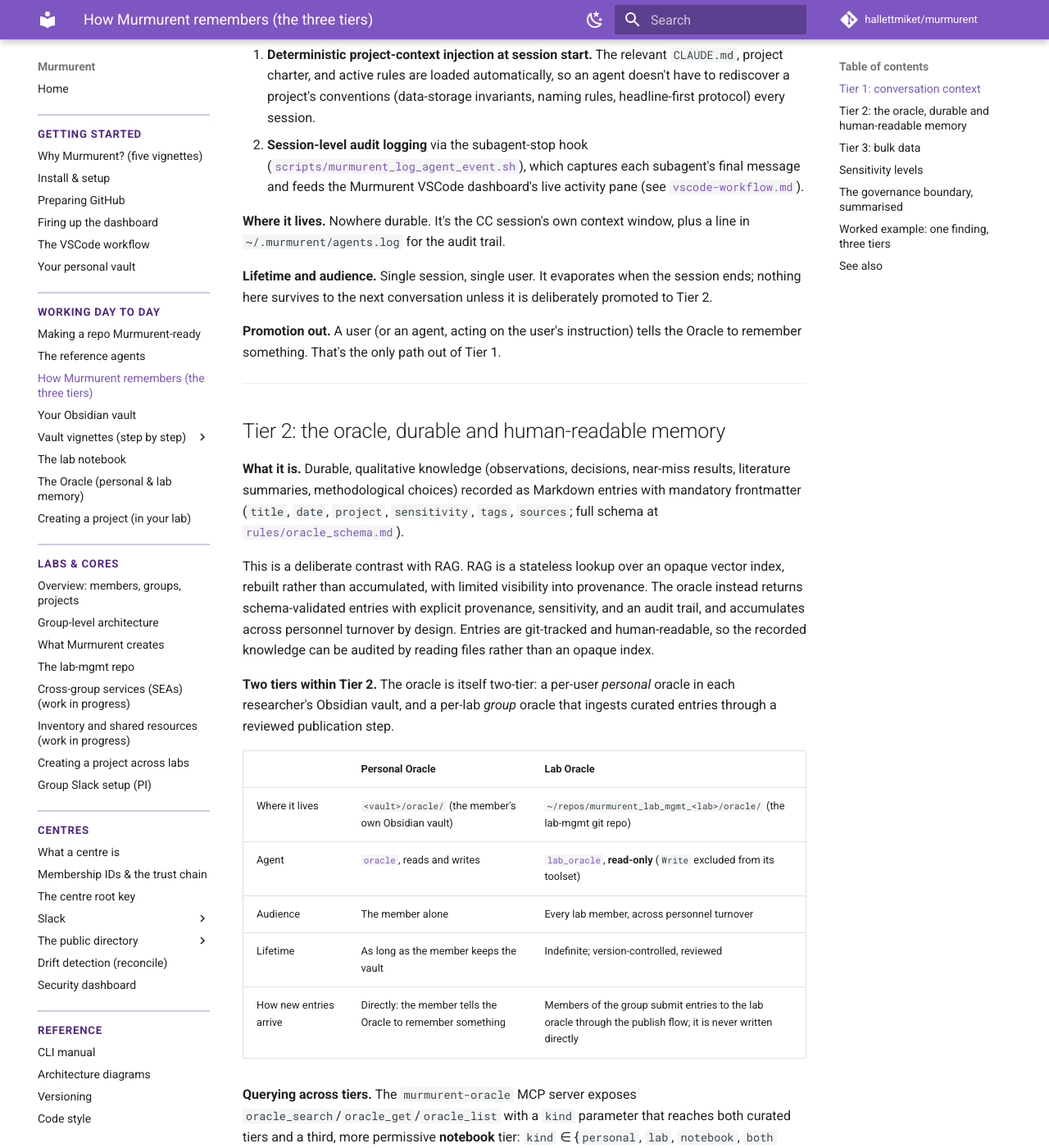
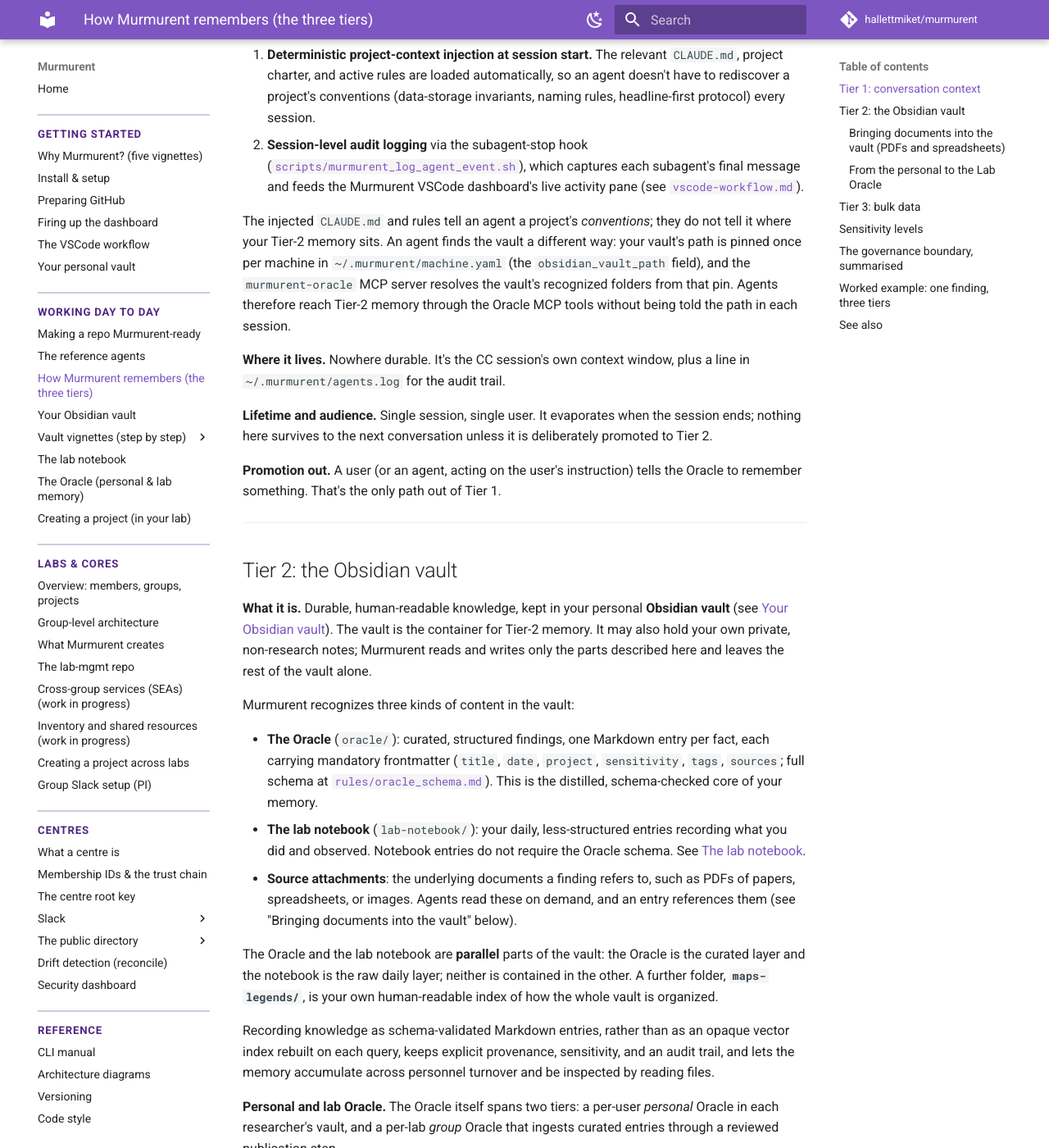
Before and after one commit to hallettmiket/murmurent, an MkDocs documentation site: the page built from docs/memory.md, in a window 1280 px wide and 1400 px high, scrolled down 582 px. Shown: the whole window at 82% size. Built offline with MkDocs 1.6.1 and Material for MkDocs 9.7.7, drawn with Linux system fonts in a browser that asks for light colours; comment, search, counter and statistics services are not loaded; some of the changed text lies outside the part shown.

Commit message:
docs: straighten out the vault / Oracle / notebook model (Tier 2)
Tier 2 is the Obsidian vault, not "the oracle". Reframe memory.md so the
vault is the container and the Oracle, the lab notebook, and source
attachments are parallel parts of it (the Oracle is the curated layer,
the notebook the raw daily layer; neither contains the other), with
maps-legends as the vault's index.

- memory.md: rename Tier 2 to "the Obsidian vault"; describe the three
  kinds of recognized content; answer how an agent finds the vault (the
  machine.yaml obsidian_vault_path pin, resolved by the oracle MCP);
  add a "Bringing documents into the vault (PDFs and spreadsheets)"
  subsection describing how the third content type is stored and read;
  make personal->lab promotion its own subsection.
- vault-setup.md: add the source-documents convention, cross-linked to
  memory.md.
- ready_vs_projects.md: define "repo" (a git repository under ~/repos/).
- remove GitHub-issue references from a reference manual: obsidian-usage.md
  ("issue #25") and versioning.md ("issue #24").

Co-Authored-By: Claude Opus 4.8 <noreply@anthropic.com>

```diff
--- a/docs/memory.md
+++ b/docs/memory.md
@@ -7,7 +7,7 @@ vector index. Murmurent instead separates memory into three explicit
 tiers, each with its own representation, access pattern, and
 governance.
 
-Those three tiers, **conversation context**, **the oracle**, and
+Those three tiers, **conversation context**, **the vault**, and
 **bulk data**, map onto three different places on disk, three different
 audiences, and three different sets of rules about who can write what. This page walks
 through each tier, how information moves between them, and the
@@ -34,6 +34,14 @@ interface. Murmurent adds two things on top of it:
    Murmurent VSCode dashboard's live activity pane (see
    [`vscode-workflow.md`](vscode-workflow.md)).
 
+The injected `CLAUDE.md` and rules tell an agent a project's *conventions*;
+they do not tell it where your Tier-2 memory sits. An agent finds the vault
+a different way: your vault's path is pinned once per machine in
+`~/.murmurent/machine.yaml` (the `obsidian_vault_path` field), and the
+`murmurent-oracle` MCP server resolves the vault's recognized folders from
+that pin. Agents therefore reach Tier-2 memory through the Oracle MCP tools
+without being told the path in each session.
+
 **Where it lives.** Nowhere durable. It's the CC session's own context
 window, plus a line in `~/.murmurent/agents.log` for the audit trail.
 
@@ -47,27 +55,42 @@ path out of Tier 1.
 
 ---
 
-## Tier 2: the oracle, durable and human-readable memory
+## Tier 2: the Obsidian vault
 
-**What it is.** Durable, qualitative knowledge (observations,
-decisions, near-miss results, literature summaries, methodological
-choices) recorded as Markdown entries with mandatory frontmatter
-(`title`, `date`, `project`, `sensitivity`, `tags`, `sources`; full
-schema at
-[`rules/oracle_schema.md`](https://github.com/hallettmiket/murmurent/blob/main/rules/oracle_schema.md)).
+**What it is.** Durable, human-readable knowledge, kept in your personal
+**Obsidian vault** (see [Your Obsidian vault](obsidian-usage.md)). The vault
+is the container for Tier-2 memory. It may also hold your own private,
+non-research notes; Murmurent reads and writes only the parts described
+here and leaves the rest of the vault alone.
 
-This is a deliberate contrast with RAG. RAG is a stateless lookup over
-an opaque vector index, rebuilt rather than accumulated, with limited
-visibility into provenance. The oracle instead returns schema-validated
-entries with explicit provenance, sensitivity, and an audit trail, and
-accumulates across personnel turnover by design. Entries are
-git-tracked and human-readable, so the recorded knowledge can be
-audited by reading files rather than an opaque index.
+Murmurent recognizes three kinds of content in the vault:
 
-**Two tiers within Tier 2.** The oracle is itself two-tier: a per-user
-*personal* oracle in each researcher's Obsidian vault, and a per-lab
-*group* oracle that ingests curated entries through a reviewed
-publication step.
+- **The Oracle** (`oracle/`): curated, structured findings, one Markdown
+  entry per fact, each carrying mandatory frontmatter (`title`, `date`,
+  `project`, `sensitivity`, `tags`, `sources`; full schema at
+  [`rules/oracle_schema.md`](https://github.com/hallettmiket/murmurent/blob/main/rules/oracle_schema.md)).
+  This is the distilled, schema-checked core of your memory.
+- **The lab notebook** (`lab-notebook/`): your daily, less-structured
+  entries recording what you did and observed. Notebook entries do not
+  require the Oracle schema. See [The lab notebook](lab_notebook_guide.md).
+- **Source attachments**: the underlying documents a finding refers to,
+  such as PDFs of papers, spreadsheets, or images. Agents read these on
+  demand, and an entry references them (see "Bringing documents into the
+  vault" below).
+
+The Oracle and the lab notebook are **parallel** parts of the vault: the
+Oracle is the curated layer and the notebook is the raw daily layer;
+neither is contained in the other. A further folder, **`maps-legends/`**, is
+your own human-readable index of how the whole vault is organized.
+
+Recording knowledge as schema-validated Markdown entries, rather than as an
+opaque vector index rebuilt on each query, keeps explicit provenance,
+sensitivity, and an audit trail, and lets the memory accumulate across
+personnel turnover and be inspected by reading files.
+
+**Personal and lab Oracle.** The Oracle itself spans two tiers: a per-user
+*personal* Oracle in each researcher's vault, and a per-lab *group* Oracle
+that ingests curated entries through a reviewed publication step.
 
 | | Personal Oracle | Lab Oracle |
 |---|---|---|
@@ -94,20 +117,47 @@ oracle as the curated core, both schema-checked, and the notebook
 distilled findings. Full detail:
 [`oracle-workflow.md`](oracle-workflow.md).
 
-**Promotion: personal → lab.** Deliberate and reviewed, never
-automatic; see the worked example below for the exact commands. The
-intent, per `oracle-workflow.md`, is that findings from one
-collaboration don't accidentally cross-contaminate another.
+### Bringing documents into the vault (PDFs and spreadsheets)
 
-**Governance boundary.** `murmurent oracle publish` refuses any entry
-with `sensitivity: clinical` or `sensitivity: restricted`. Those stay
-in the personal vault, permanently. The personal Oracle agent enforces
-the same refusal before it will even stage a draft. This matches the
-schema rule in
+Not everything worth keeping is a short note. You will often want a specific
+document, a PDF of a paper, a spreadsheet of results, or an image, available
+to Murmurent. The convention is:
+
+1. Save the document in a folder of your choice inside the vault (for
+   example `papers/` or `attachments/`).
+2. Record a short Oracle or notebook entry that references it, either by its
+   path or, for a paper, its `url:` or DOI. That entry is the durable,
+   searchable memory; the document is the source it points to.
+
+An agent then reads the document directly on demand (Claude Code reads PDFs,
+spreadsheets, and images), and the referencing entry makes it findable in a
+later session. Murmurent does not index the document itself; the Markdown
+entry is what appears in Oracle search. A small table can instead be pasted
+into a note as Markdown, so its rows are searched along with the prose (see
+[vignette 5](vault_vignettes/5_bring_in_a_table.md)).
+
+For **clinical or otherwise sensitive** documents, mark the referencing
+entry `sensitivity: clinical` so it stays in your personal vault and is
+never published to the lab. Large bulk-data files (cohort tables, imaging
+stacks) belong in Tier 3, not the vault.
+
+### From the personal to the Lab Oracle
+
+Promotion from the personal Oracle to the Lab Oracle is deliberate and
+reviewed, never automatic; see the worked example below for the exact
+commands. The intent, per [`oracle-workflow.md`](oracle-workflow.md), is
+that findings from one collaboration do not accidentally cross-contaminate
+another.
+
+A governance boundary sits on this promotion. `murmurent oracle publish`
+refuses any entry with `sensitivity: clinical` or `sensitivity: restricted`;
+those stay in the personal vault permanently. The personal Oracle agent
+enforces the same refusal before it will even stage a draft. This matches
+the schema rule in
 [`rules/oracle_schema.md`](https://github.com/hallettmiket/murmurent/blob/main/rules/oracle_schema.md),
-which states that a clinical entry must stay in the personal vault and
-is never published to the Lab Oracle, and it is enforced identically
-in the agent definitions of both `oracle` and `lab_oracle`.
+which states that a clinical entry must stay in the personal vault and is
+never published to the Lab Oracle, and it is enforced identically in the
+agent definitions of both `oracle` and `lab_oracle`.
 
 ---
 
```
Also changed, not shown: docs/obsidian-usage.md (+6 -7 lines), docs/ready_vs_projects.md (+4 -0 lines), docs/vault-setup.md (+7 -0 lines), docs/versioning.md (+3 -2 lines).
